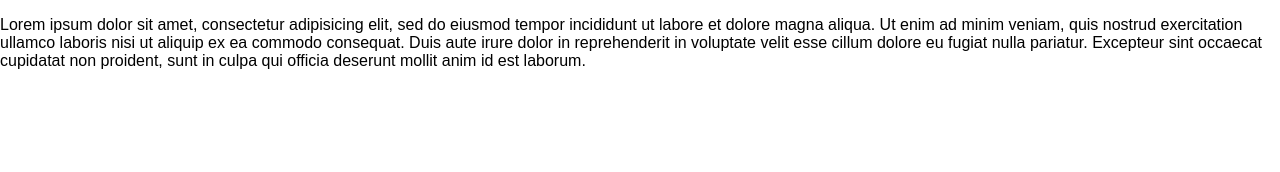
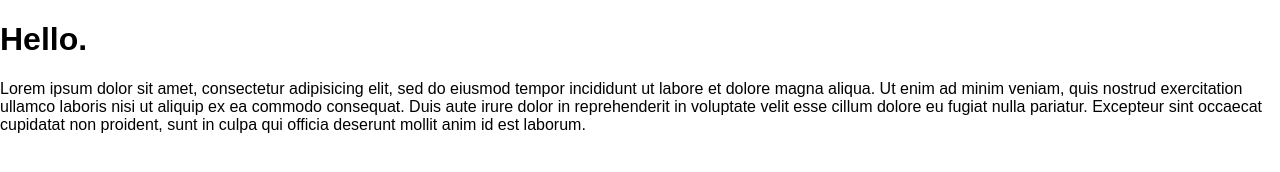
Before and after one commit to ambethia/hello-trois, a plain HTML site: page index.html in a window 1280 px wide. Drawn offline with Linux system fonts and the light colour scheme.

Commit message:
Update 2015-10-01T16:09:36.883Z

```diff
--- a/index.html
+++ b/index.html
@@ -6,6 +6,7 @@
     <link rel="stylesheet" href="screen.css" media="screen" charset="utf-8">
   </head>
   <body>
+    <h1>Hello.</h1>
     <p>
       Lorem ipsum dolor sit amet, consectetur adipisicing elit, sed do eiusmod tempor incididunt ut labore et dolore magna aliqua. Ut enim ad minim veniam, quis nostrud exercitation ullamco laboris nisi ut aliquip ex ea commodo consequat. Duis aute irure dolor in reprehenderit in voluptate velit esse cillum dolore eu fugiat nulla pariatur. Excepteur sint occaecat cupidatat non proident, sunt in culpa qui officia deserunt mollit anim id est laborum.
     </p>
```
